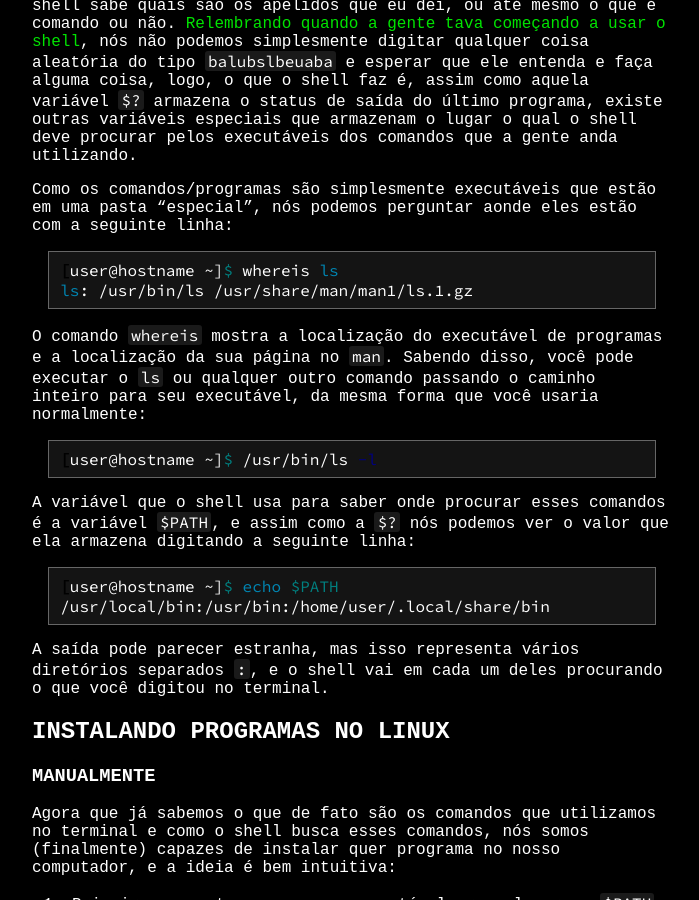
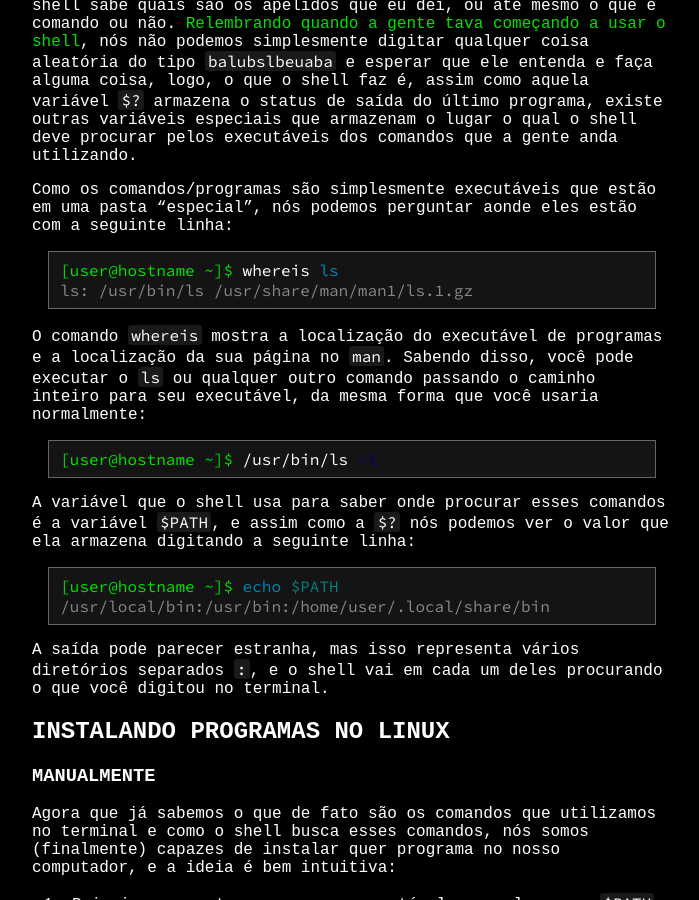
Before and after one commit to PETCC-UFRN/minicurso-linux-git, a Jekyll site: the page built from segundoDia.md, in a window 1280 px wide and 900 px high, scrolled down 1197 px. Shown: the whole window, without its empty margins (288-987 px from the left). Built offline with Jekyll 4.4.1, drawn with Linux system fonts in a browser that asks for light colours.

Commit message:
style(segundo-dia): terminal nos codeblocks

````diff
--- a/segundoDia.md
+++ b/segundoDia.md
@@ -67,7 +67,7 @@ executáveis dos comandos que a gente anda utilizando.
 Como os comandos/programas são simplesmente executáveis que estão em uma pasta "especial", nós podemos
 perguntar aonde eles estão com a seguinte linha:
 
-```sh
+```terminal
 [user@hostname ~]$ whereis ls
 ls: /usr/bin/ls /usr/share/man/man1/ls.1.gz
 ```
@@ -75,14 +75,14 @@ ls: /usr/bin/ls /usr/share/man/man1/ls.1.gz
 O comando `whereis` mostra a localização do executável de programas e a localização da sua página no `man`. Sabendo disso, você pode executar o `ls` ou qualquer outro comando passando o caminho inteiro para seu
 executável, da mesma forma que você usaria normalmente:
 
-```sh
+```terminal
 [user@hostname ~]$ /usr/bin/ls -l
 ```
 
 A variável que o shell usa para saber onde procurar esses comandos é a variável `$PATH`, e assim como a `$?`
 nós podemos ver o valor que ela armazena digitando a seguinte linha:
 
-```sh
+```terminal
 [user@hostname ~]$ echo $PATH
 /usr/local/bin:/usr/bin:/home/user/.local/share/bin
 ```
````
